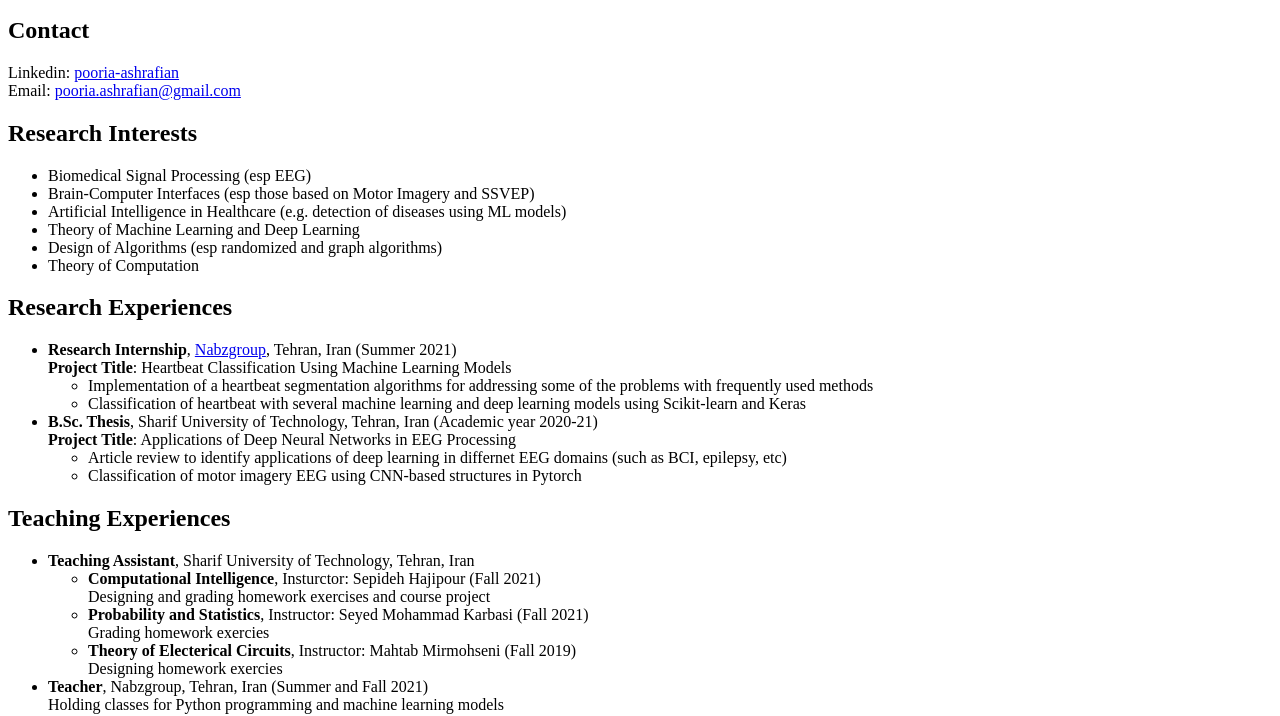
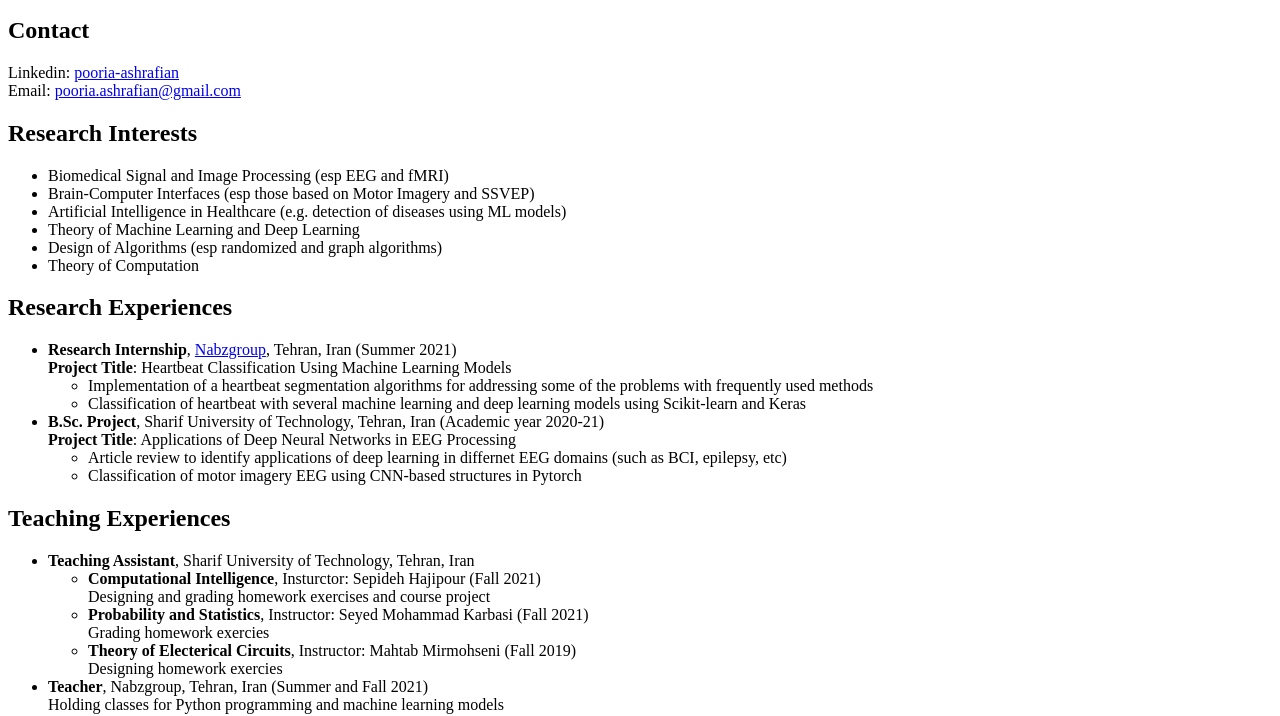
Before and after one commit to Pooria90/Pooria90.github.io-old-, a plain HTML site: page index.html in a window 1280 px wide. Shown: the part 119-835 px from the top of the page. Drawn offline with Linux system fonts and the light colour scheme.

Commit message:
minor changes

```diff
--- a/index.html
+++ b/index.html
@@ -20,7 +20,7 @@
 	<h2> Research Interests </h2>
 	<p>
 		<ul>
-			<li> Biomedical Signal Processing (esp EEG) </li>
+			<li> Biomedical Signal and Image Processing (esp EEG and fMRI) </li>
 			<li> Brain-Computer Interfaces (esp those based on Motor Imagery and SSVEP) </li>
 			<li> Artificial Intelligence in Healthcare (e.g. detection of diseases using ML models) </li>
 			<li> Theory of Machine Learning and Deep Learning
@@ -41,7 +41,7 @@
 				</ul>
 			</li>
 			<li>
-				<b>B.Sc. Thesis</b>, Sharif University of Technology, Tehran, Iran (Academic year 2020-21)</br>
+				<b>B.Sc. Project</b>, Sharif University of Technology, Tehran, Iran (Academic year 2020-21)</br>
 				<b>Project Title</b>: Applications of Deep Neural Networks in EEG Processing
 				<ul>
 					<li>Article review to identify applications of deep learning in differnet EEG domains (such as BCI, epilepsy, etc)</li>
```
Also changed, not shown: 1 other file.
